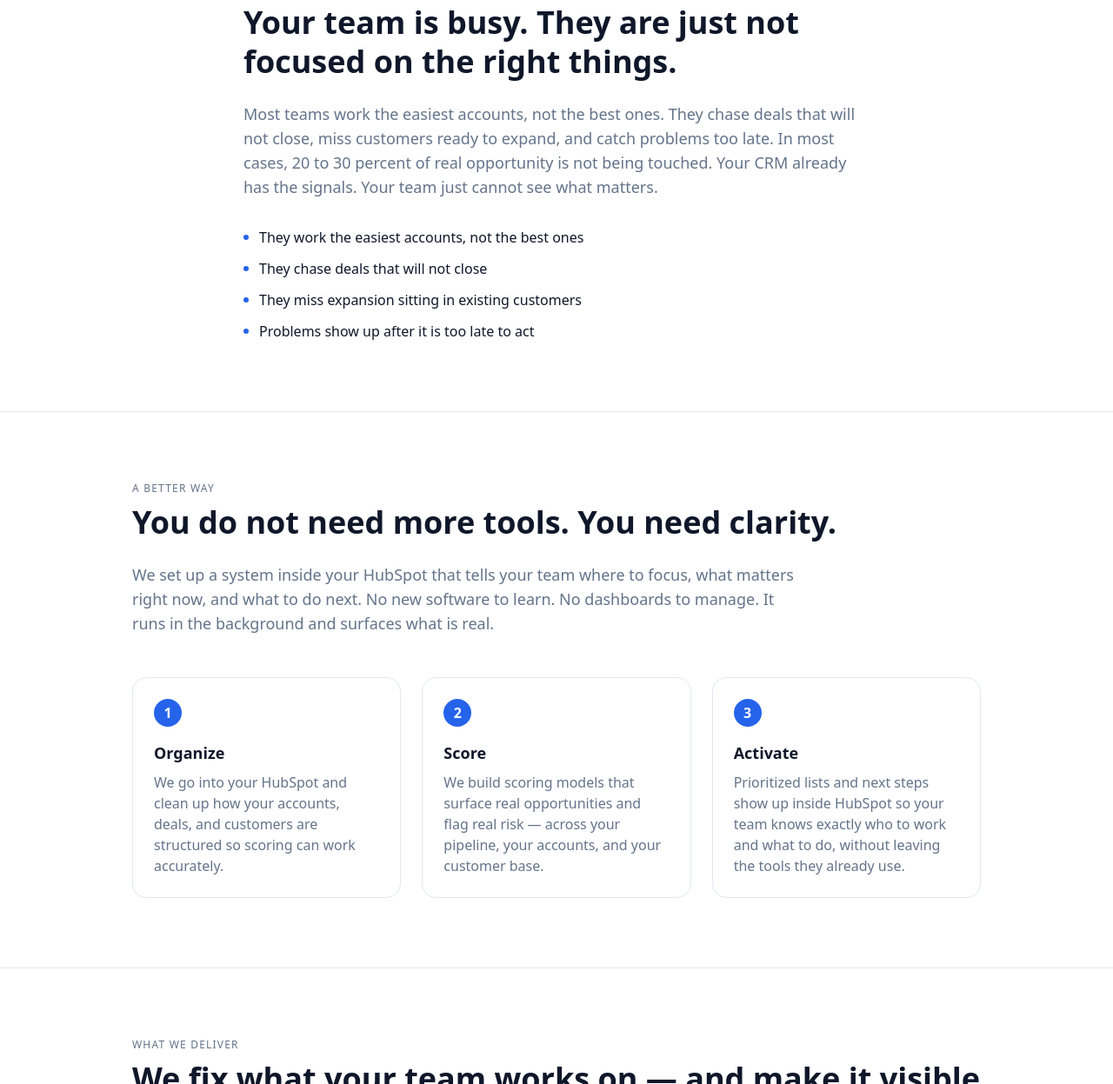
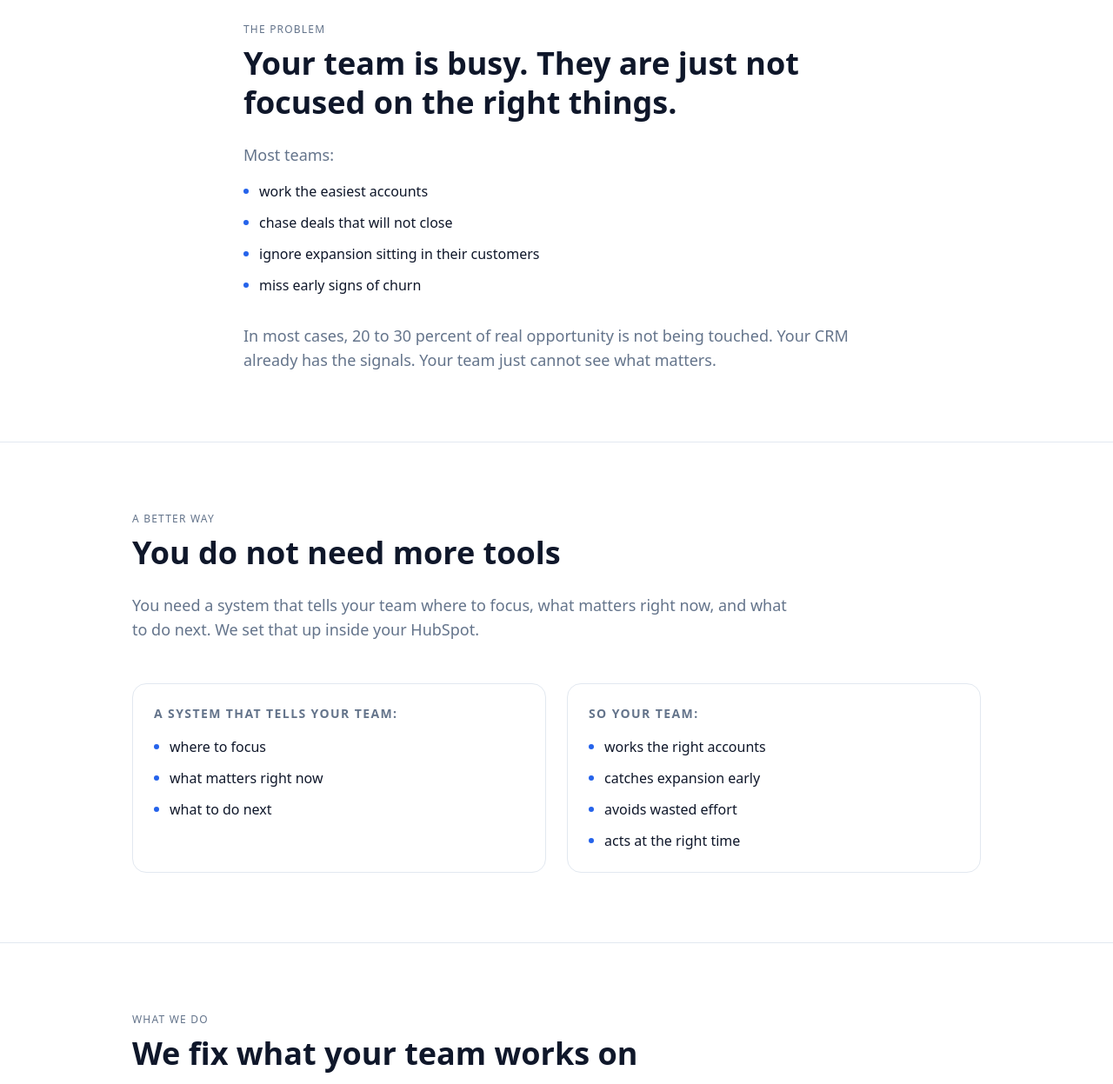
Before and after one commit to gt-quantum/boostideal-website, an Astro site: page / in a window 1280 px wide. Shown: the part 1553-2800 px from the top of the page at 87% size. Built offline with nearby package versions, Linux system fonts and the light colour scheme; Astro itself is replaced by a stand-in of ours.

Commit message:
Restore original homepage copy in mapped sections
Hero, Problem, A Better Way, What We Do, and Final CTA now match the
original source copy. Added sections (metrics, social proof, who it's
for, mid-page CTA, about) are left in place.

```diff
--- a/src/pages/index.astro
+++ b/src/pages/index.astro
@@ -17,46 +17,37 @@ const metrics = [
 ];
 
 const problemPoints = [
-  'They work the easiest accounts, not the best ones',
-  'They chase deals that will not close',
-  'They miss expansion sitting in existing customers',
-  'Problems show up after it is too late to act',
+  'work the easiest accounts',
+  'chase deals that will not close',
+  'ignore expansion sitting in their customers',
+  'miss early signs of churn',
 ];
 
-const steps = [
-  {
-    n: '1',
-    title: 'Organize',
-    body: 'We go into your HubSpot and clean up how your accounts, deals, and customers are structured so scoring can work accurately.',
-  },
-  {
-    n: '2',
-    title: 'Score',
-    body: 'We build scoring models that surface real opportunities and flag real risk — across your pipeline, your accounts, and your customer base.',
-  },
-  {
-    n: '3',
-    title: 'Activate',
-    body: 'Prioritized lists and next steps show up inside HubSpot so your team knows exactly who to work and what to do, without leaving the tools they already use.',
-  },
+const systemSignals = [
+  'where to focus',
+  'what matters right now',
+  'what to do next',
+];
+
+const systemOutcomes = [
+  'works the right accounts',
+  'catches expansion early',
+  'avoids wasted effort',
+  'acts at the right time',
 ];
 
 const services = [
   {
-    name: 'Account Prioritization',
-    body: "A clear, scored list of the accounts worth your team's time this week — ranked by fit, signals, and timing so no rep has to guess where to start.",
+    name: 'What matters right now',
+    body: 'A clear list of accounts and customers worth attention.',
   },
   {
-    name: 'Pipeline Risk Flagging',
-    body: 'Deals that are slipping get flagged before they fall out. Your team sees which opportunities need attention and what to do about them.',
+    name: 'What does not',
+    body: 'Low value noise gets filtered out.',
   },
   {
-    name: 'Expansion Identification',
-    body: 'Customers ready to grow are surfaced before the window closes. Your team catches expansion early instead of missing it entirely.',
-  },
-  {
-    name: 'Noise Removal',
-    body: 'Accounts and leads that do not matter get filtered out. Your team stops wasting time on things that will not move.',
+    name: 'What to do next',
+    body: 'Simple actions your team can take immediately.',
   },
 ];
 
@@ -81,12 +72,11 @@ const fitChecklist = [
         Account &amp; Lead Scoring for HubSpot Teams
       </p>
       <h1 class="text-4xl font-semibold leading-tight md:text-6xl">
-        Revenue is right in front of you. We show you where.
+        Revenue is right in front of you. We show you where it is and what to do next.
       </h1>
       <p class="max-w-2xl text-lg text-muted">
-        Your team is working hard. They are just not working the right accounts. We go into
-        your HubSpot and fix what they focus on — so the right deals, expansions, and
-        customers get attention.
+        Your team is working hard. They are just working the wrong things. Fix what your
+        team is focusing on across pipeline deals and customers.
       </p>
       <div class="mt-2 flex flex-wrap items-center justify-center gap-3">
         <button
@@ -94,7 +84,7 @@ const fitChecklist = [
           data-open-contact
           class="rounded-md bg-accent px-6 py-3 font-medium text-accent-fg"
         >
-          See What You're Missing
+          See what you are missing
         </button>
         <a
           href="#how-it-works"
@@ -136,13 +126,8 @@ const fitChecklist = [
       <h2 class="mt-2 text-3xl font-semibold leading-tight md:text-4xl">
         Your team is busy. They are just not focused on the right things.
       </h2>
-      <p class="mt-6 text-lg text-muted">
-        Most teams work the easiest accounts, not the best ones. They chase deals that
-        will not close, miss customers ready to expand, and catch problems too late. In
-        most cases, 20 to 30 percent of real opportunity is not being touched. Your CRM
-        already has the signals. Your team just cannot see what matters.
-      </p>
-      <ul class="mt-8 grid gap-3">
+      <p class="mt-6 text-lg text-muted">Most teams:</p>
+      <ul class="mt-4 grid gap-3">
         {problemPoints.map((p) => (
           <li class="flex gap-3 text-base">
             <span
@@ -153,6 +138,10 @@ const fitChecklist = [
           </li>
         ))}
       </ul>
+      <p class="mt-8 text-lg text-muted">
+        In most cases, 20 to 30 percent of real opportunity is not being touched. Your
+        CRM already has the signals. Your team just cannot see what matters.
+      </p>
     </div>
   </section>
 
@@ -161,25 +150,45 @@ const fitChecklist = [
     <div class="mx-auto max-w-5xl px-6 py-20">
       <p class="text-xs uppercase tracking-widest text-muted">A Better Way</p>
       <h2 class="mt-2 text-3xl font-semibold leading-tight md:text-4xl">
-        You do not need more tools. You need clarity.
+        You do not need more tools
       </h2>
       <p class="mt-6 max-w-3xl text-lg text-muted">
-        We set up a system inside your HubSpot that tells your team where to focus, what
-        matters right now, and what to do next. No new software to learn. No dashboards
-        to manage. It runs in the background and surfaces what is real.
+        You need a system that tells your team where to focus, what matters right now,
+        and what to do next. We set that up inside your HubSpot.
       </p>
-      <div class="mt-12 grid gap-6 md:grid-cols-3">
-        {steps.map((s) => (
-          <div class="rounded-lg border border-border p-6">
-            <div
-              class="flex h-8 w-8 items-center justify-center rounded-full bg-accent font-semibold text-accent-fg"
-            >
-              {s.n}
-            </div>
-            <h3 class="mt-4 text-lg font-semibold">{s.title}</h3>
-            <p class="mt-2 text-muted">{s.body}</p>
-          </div>
-        ))}
+      <div class="mt-12 grid gap-6 md:grid-cols-2">
+        <div class="rounded-lg border border-border p-6">
+          <h3 class="text-sm font-semibold uppercase tracking-widest text-muted">
+            A system that tells your team:
+          </h3>
+          <ul class="mt-4 grid gap-3">
+            {systemSignals.map((s) => (
+              <li class="flex gap-3 text-base">
+                <span
+                  class="mt-[0.55em] h-1.5 w-1.5 flex-none rounded-full bg-accent"
+                  aria-hidden="true"
+                ></span>
+                <span>{s}</span>
+              </li>
+            ))}
+          </ul>
+        </div>
+        <div class="rounded-lg border border-border p-6">
+          <h3 class="text-sm font-semibold uppercase tracking-widest text-muted">
+            So your team:
+          </h3>
+          <ul class="mt-4 grid gap-3">
+            {systemOutcomes.map((s) => (
+              <li class="flex gap-3 text-base">
+                <span
+                  class="mt-[0.55em] h-1.5 w-1.5 flex-none rounded-full bg-accent"
+                  aria-hidden="true"
+                ></span>
+                <span>{s}</span>
+              </li>
+            ))}
+          </ul>
+        </div>
       </div>
     </div>
   </section>
@@ -187,11 +196,14 @@ const fitChecklist = [
   <!-- Section 5 — What You Get -->
   <section id="what-you-get" class="border-b border-border">
     <div class="mx-auto max-w-5xl px-6 py-20">
-      <p class="text-xs uppercase tracking-widest text-muted">What We Deliver</p>
+      <p class="text-xs uppercase tracking-widest text-muted">What We Do</p>
       <h2 class="mt-2 text-3xl font-semibold leading-tight md:text-4xl">
-        We fix what your team works on — and make it visible inside HubSpot.
+        We fix what your team works on
       </h2>
-      <div class="mt-12 grid gap-6 md:grid-cols-2">
+      <p class="mt-6 max-w-3xl text-lg text-muted">
+        We go into your HubSpot and rebuild how your team decides:
+      </p>
+      <div class="mt-12 grid gap-6 md:grid-cols-3">
         {services.map((s) => (
           <div class="rounded-lg border border-border p-6">
             <h3 class="text-lg font-semibold">{s.name}</h3>
@@ -320,7 +332,7 @@ const fitChecklist = [
   <section aria-label="Final CTA">
     <div class="mx-auto flex max-w-3xl flex-col items-center gap-4 px-6 py-20 text-center">
       <h2 class="text-3xl font-semibold leading-tight md:text-4xl">
-        See what your team is missing.
+        See what your team is missing
       </h2>
       <p class="text-lg text-muted">
         We will show you where your revenue is and what to do next.
@@ -330,11 +342,15 @@ const fitChecklist = [
         data-open-contact
         class="mt-2 rounded-md bg-accent px-6 py-3 font-medium text-accent-fg"
       >
-        Upload Your Accounts
+        Upload your accounts
       </button>
-      <p class="mt-1 text-xs text-muted">
-        No commitment required. Takes less than 5 minutes.
-      </p>
+      <button
+        type="button"
+        data-open-contact
+        class="mt-1 text-sm text-muted underline underline-offset-4"
+      >
+        Message Peter
+      </button>
     </div>
   </section>
 </Base>
```
